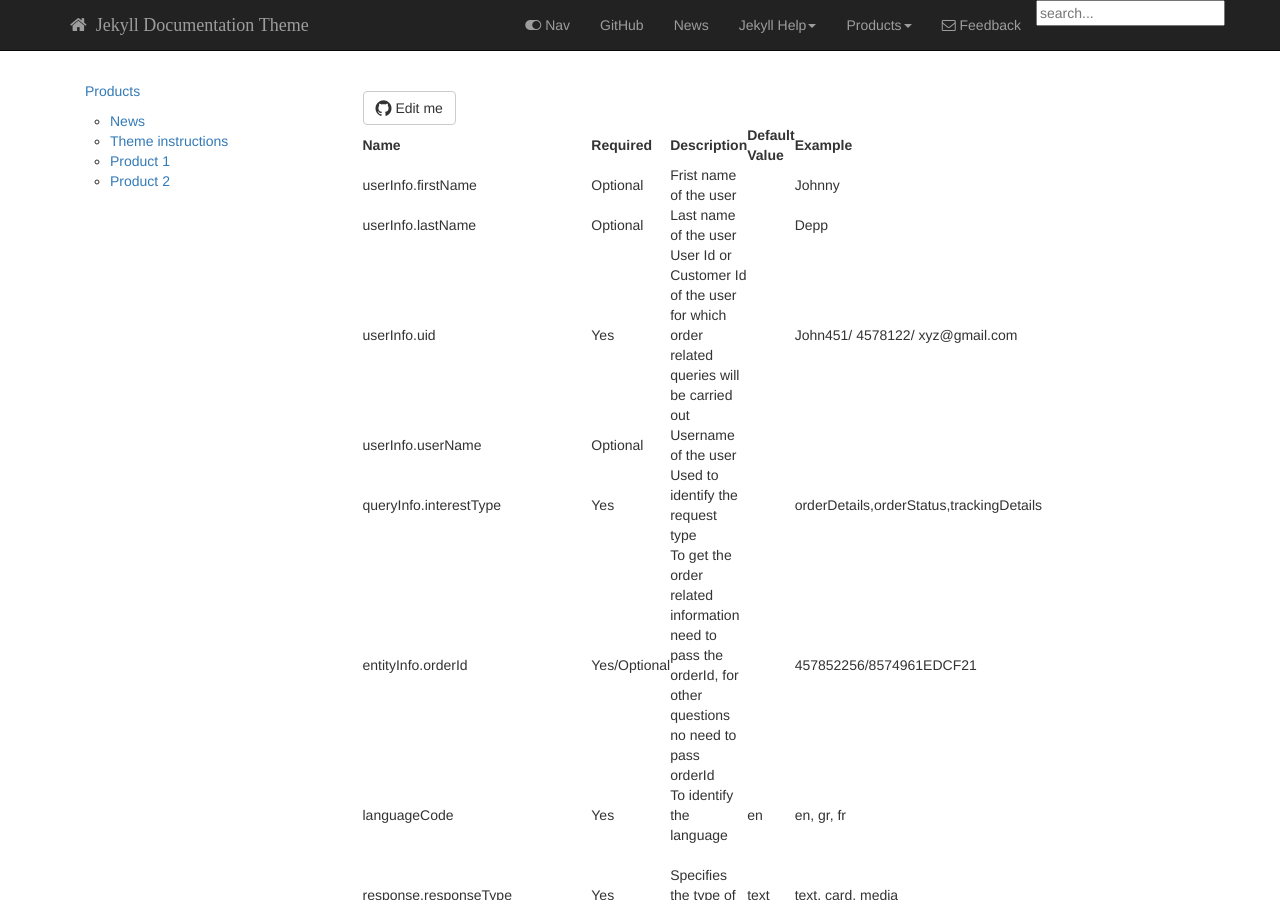
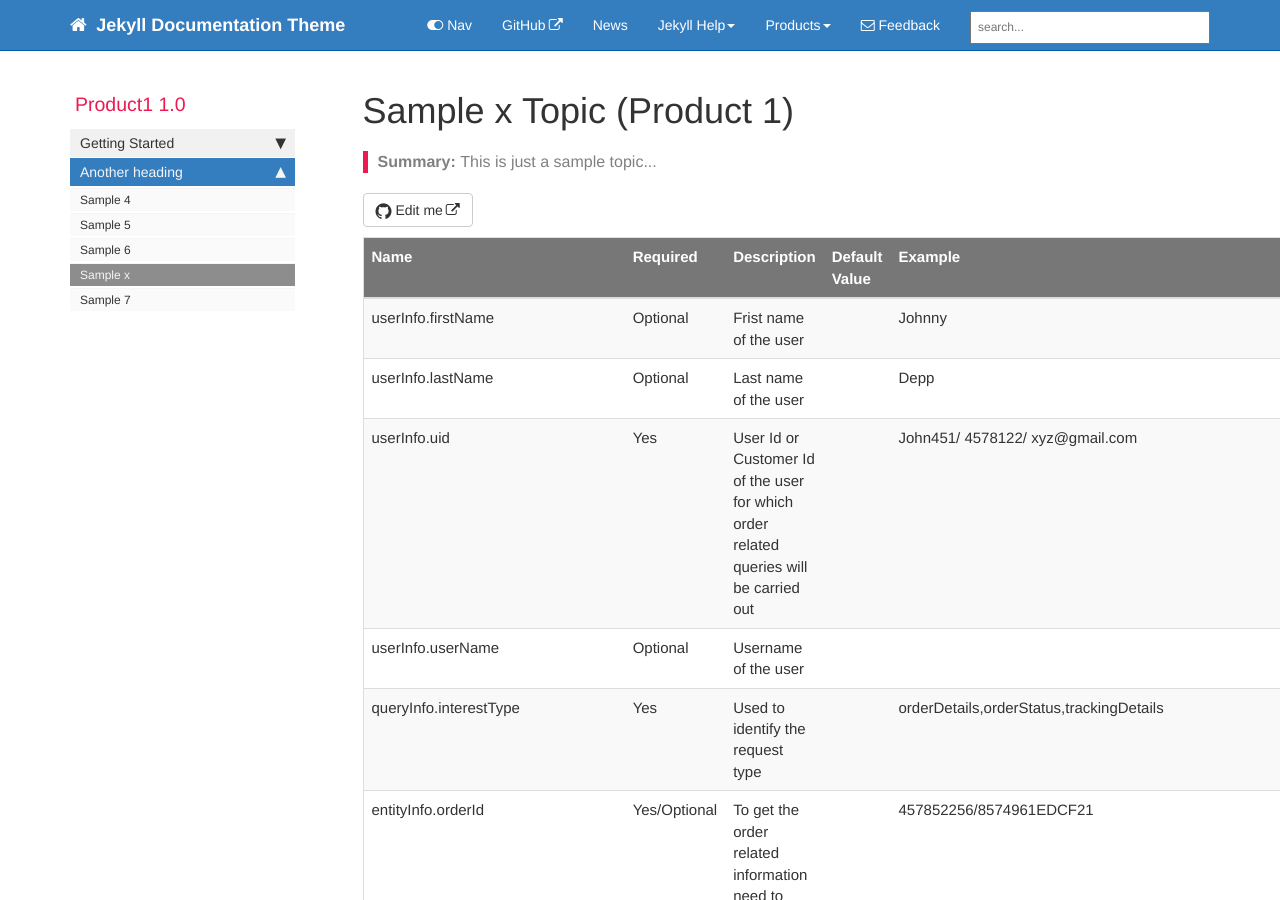
Before and after one commit to theanfang/theanfang.github.io, a Jekyll site: the page built from pages/product1/CustomerComplaint.md, in a window 1280 px wide and 900 px high. Built offline with Jekyll 4.4.1, drawn with Linux system fonts in a browser that asks for light colours; nearby versions of some CDN libraries; our own code applies the rules of GitHub Pages for plain Markdown files; library files that are not in the unit come from our copies; comment, search, counter and statistics services are not loaded.

Commit message:
sample test commit for .md

```diff
--- a/pages/product1/CustomerComplaint.md
+++ b/pages/product1/CustomerComplaint.md
@@ -1,3 +1,12 @@
+---
+title: Sample x Topic (Product 1)
+keywords: sample
+summary: "This is just a sample topic..."
+sidebar: product1_sidebar
+permalink: CustomerComplaint.html
+folder: product1
+---
+
 | Name                            | Required     | Description                                                  | Default Value | Example                                                      |
 | ------------------------------- | ------------ | ------------------------------------------------------------ | ------------- | ------------------------------------------------------------ |
 | userInfo.firstName              | Optional     | Frist name of the user                                       |               | Johnny                                                       |
```
